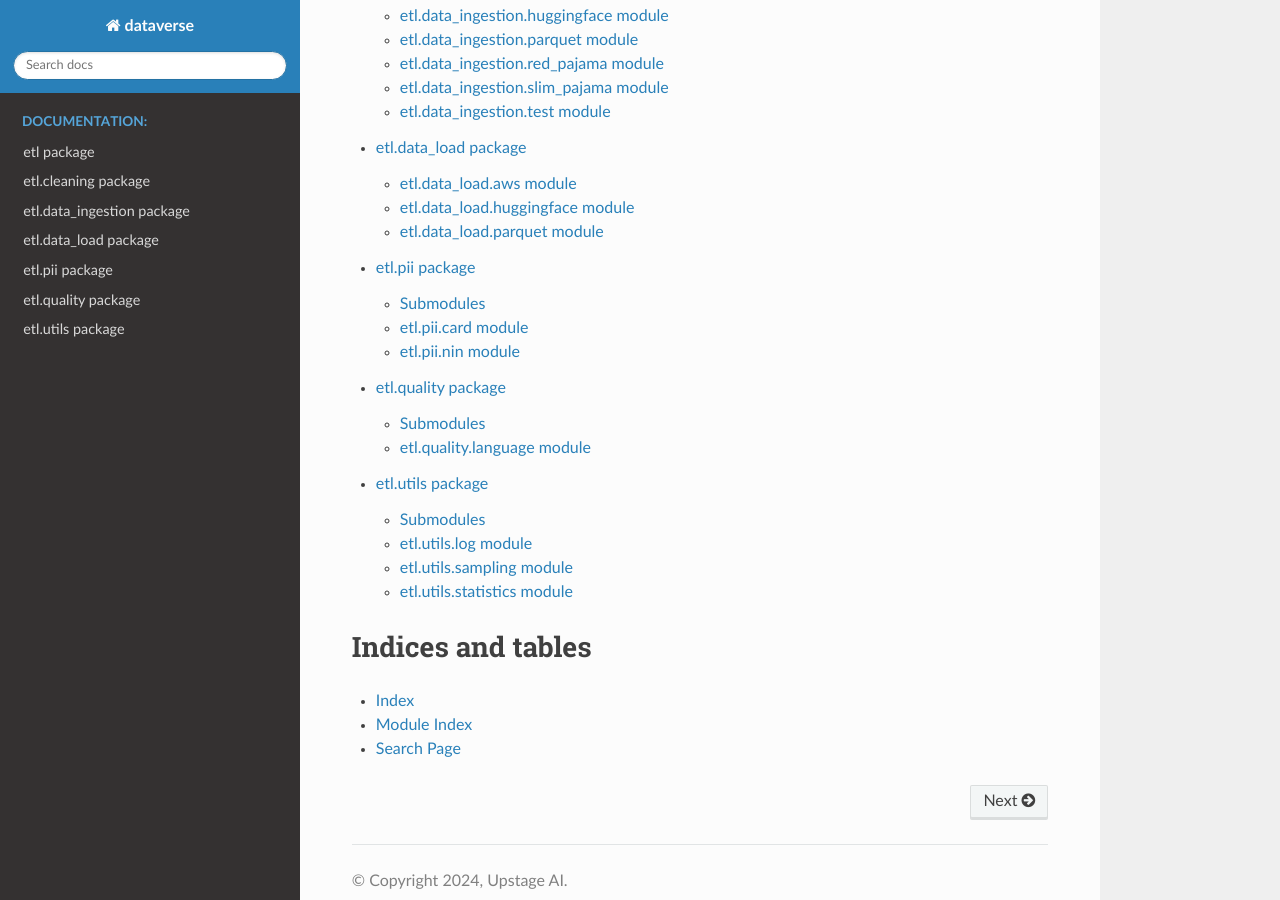
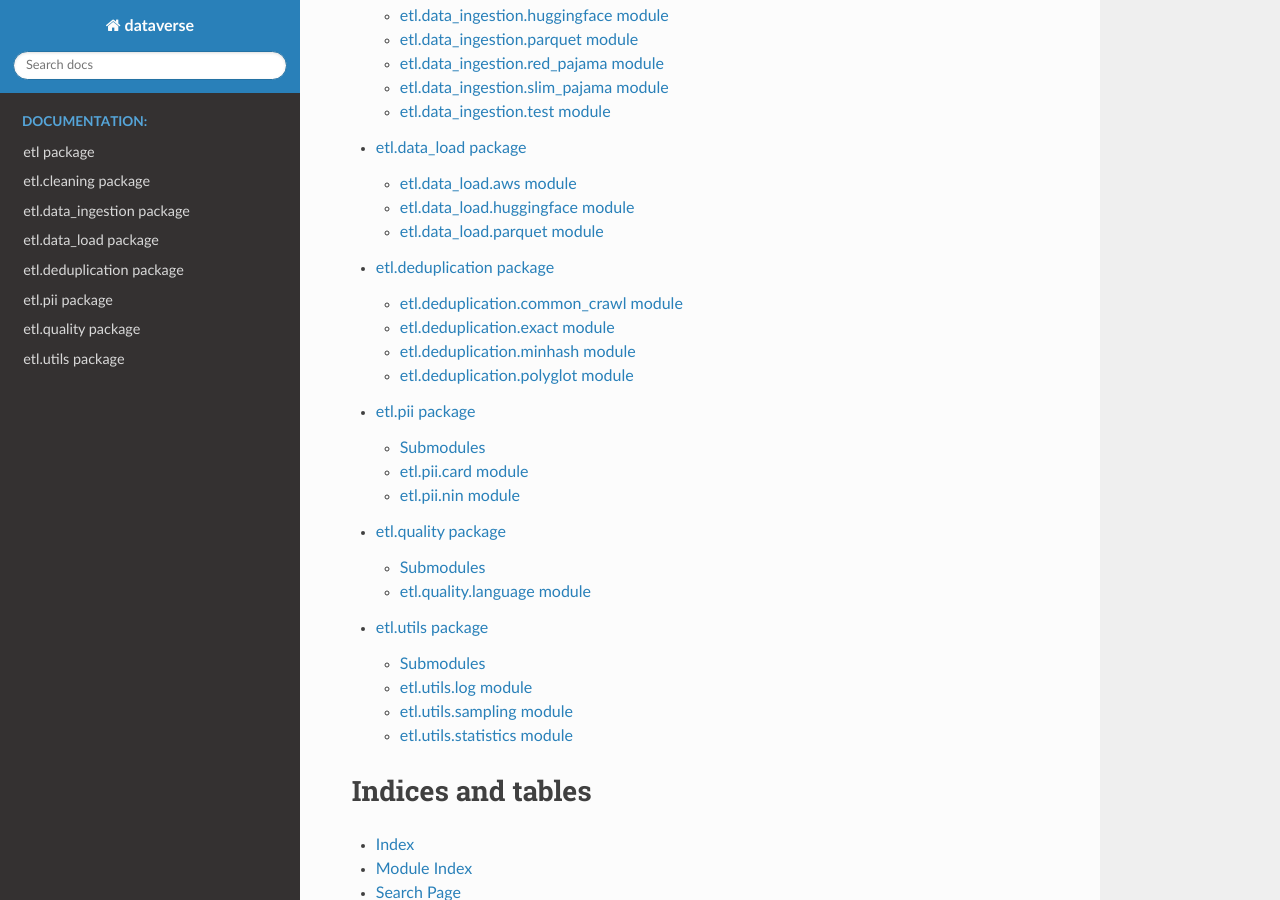
Before and after one commit to UpstageAI/dataverse, a Sphinx documentation site: the page built from docs/source/index.rst, in a window 1280 px wide and 900 px high, scrolled down 984 px. Built offline with Sphinx 7.4.7 and the Read the Docs theme 2.0.0, drawn with Linux system fonts in a browser that asks for light colours.

Commit message:
docs: omission resolved

```diff
--- a/docs/source/index.rst
+++ b/docs/source/index.rst
@@ -14,6 +14,7 @@ Dataverse
    etl/etl.cleaning.rst
    etl/etl.data_ingestion.rst
    etl/etl.data_load.rst
+   etl/etl.deduplication.rst
    etl/etl.pii.rst
    etl/etl.quality.rst
    etl/etl.utils.rst
```
